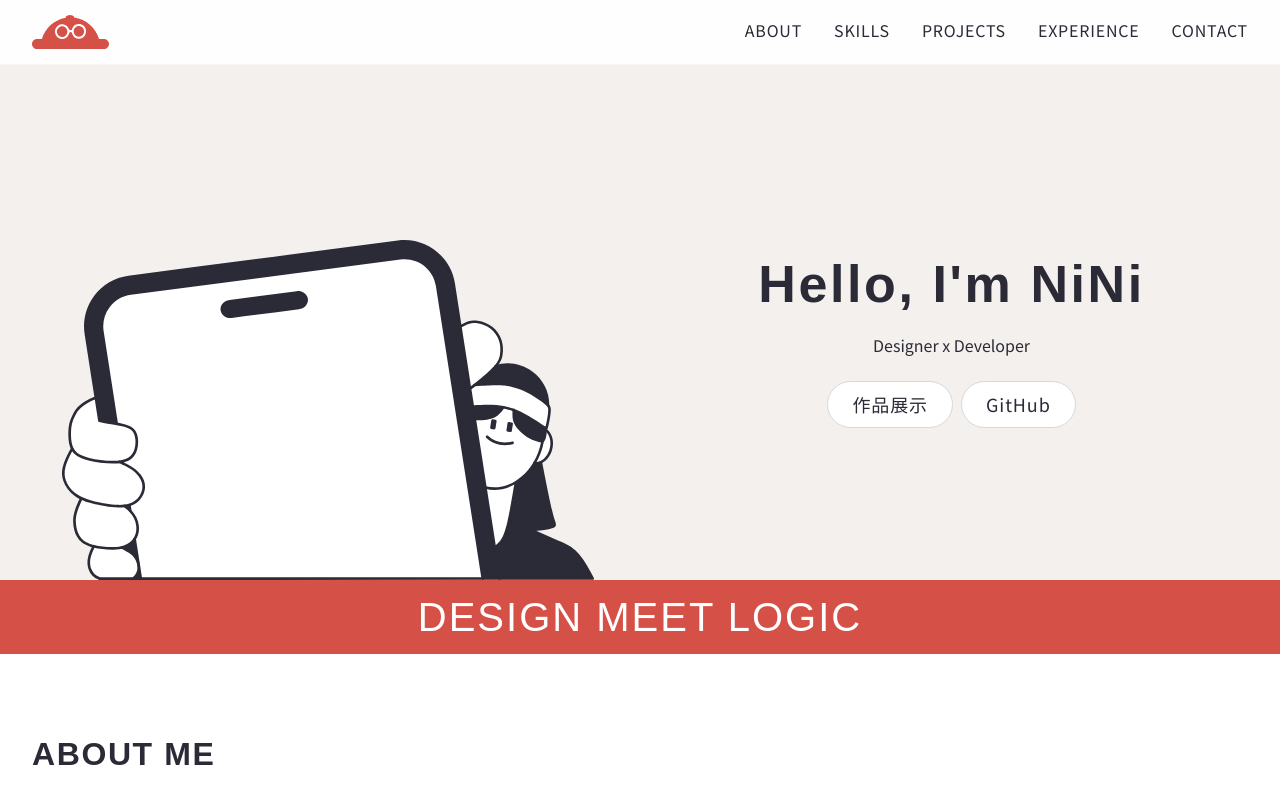
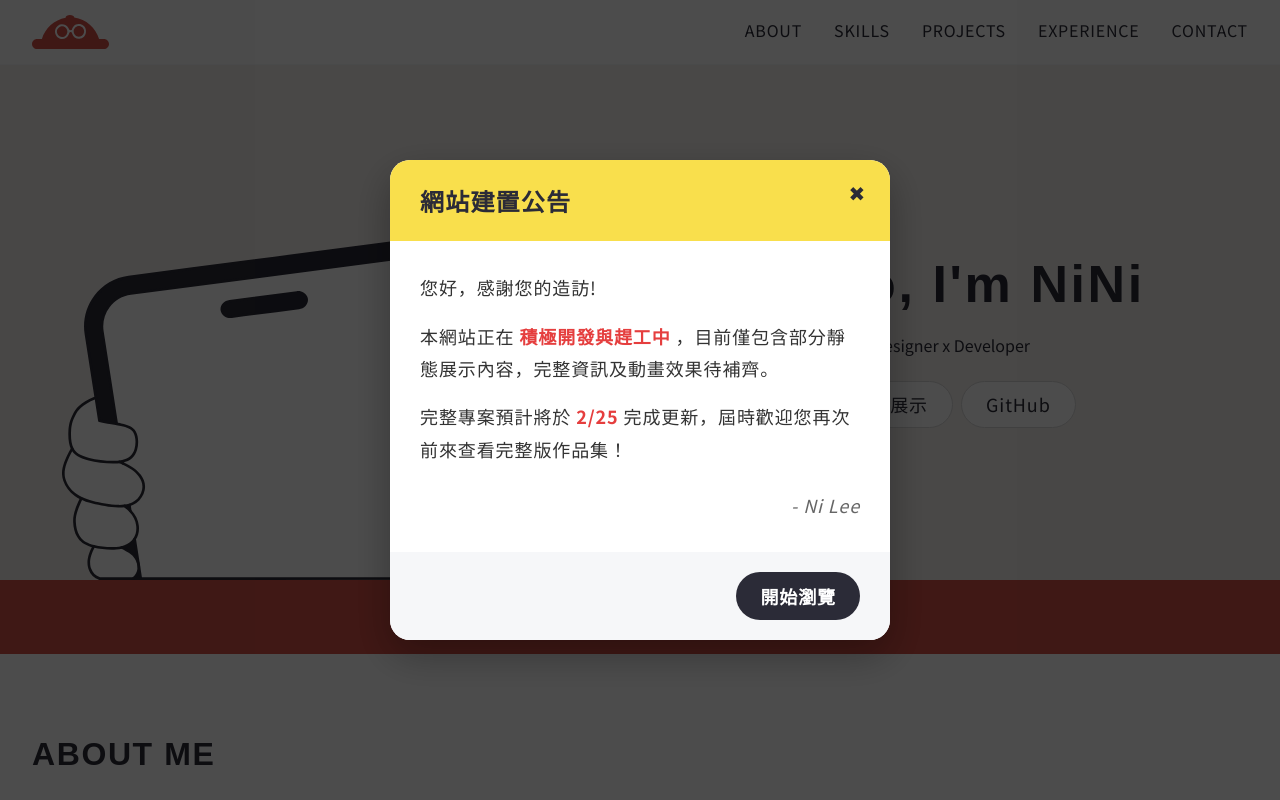
Before and after one commit to NLeeii/portfolio, a Vue app: page / in a window 1280 px wide. Shown: the top 800 px of the page. Built offline with nearby package versions, Linux system fonts and the light colour scheme; a web font is replaced by a local one.

Commit message:
feat: 新增全站「建置中」公告彈窗

```diff
--- a/src/App.vue
+++ b/src/App.vue
@@ -1,16 +1,18 @@
 <script setup lang="ts">
-import Navbar from './components/layout/Navbar.vue';
-import Footer from './components/layout/Footer.vue';
-import HeroSection from './components/sections/HeroSection.vue';
-import AboutSection from './components/sections/AboutSection.vue';
-import SkillsSection from './components/sections/SkillsSection.vue';
-import ProjectsSection from './components/sections/ProjectsSection.vue';
-import ExperienceSection from './components/sections/ExperienceSection.vue';
-import ContactSection from './components/sections/ContactSection.vue';
+import Navbar from '@/components/layout/Navbar.vue';
+import Footer from '@/components/layout/Footer.vue';
+import HeroSection from '@/components/sections/HeroSection.vue';
+import AboutSection from '@/components/sections/AboutSection.vue';
+import SkillsSection from '@/components/sections/SkillsSection.vue';
+import ProjectsSection from '@/components/sections/ProjectsSection.vue';
+import ExperienceSection from '@/components/sections/ExperienceSection.vue';
+import ContactSection from '@/components/sections/ContactSection.vue';
+import SiteNoticeModal from '@/components/common/SiteNoticeModal.vue';
 </script>
 
 <template>
   <div class="app_container">
+    <SiteNoticeModal />
     <Navbar />
     <main>
       <HeroSection />
--- /dev/null
+++ b/src/components/common/SiteNoticeModal.vue
@@ -0,0 +1,161 @@
+<script setup lang="ts">
+import { ref, onMounted } from 'vue';
+
+const isVisible = ref(false);
+
+// 當組件掛載完成時，自動將它設為 true 來顯示彈窗
+onMounted(() => {
+  setTimeout(() => {
+    isVisible.value = true;
+    document.body.style.overflow = 'hidden';
+  }, 500);
+})
+
+const closeModal = () => {
+  isVisible.value = false;
+  document.body.style.overflow = '';
+}
+</script>
+
+<template>
+  <Transition name="fade">
+    <div class="notice-overlay" v-if="isVisible" @click.self="closeModal">
+      <div class="notice-modal">
+        <button class="close-btn" @click="closeModal">✖</button>
+        <div class="notice-header">
+          <h2>網站建置公告</h2>
+        </div>
+        <div class="notice-content">
+          <p>您好，感謝您的造訪!</p>
+          <p>
+            本網站正在 <strong>積極開發與趕工中</strong> ，目前僅包含部分靜態展示內容，完整資訊及動畫效果待補齊。
+          </p>
+          <p>
+            完整專案預計將於 <strong>2/25</strong> 完成更新，屆時歡迎您再次前來查看完整版作品集！
+          </p>
+          <p class="signature">- Ni Lee</p>
+        </div>
+        <div class="notice-footer">
+          <button class="ok-btn" @click="closeModal">開始瀏覽</button>
+        </div>
+      </div>
+    </div>
+  </Transition>
+</template>
+
+<style lang="scss" scoped>
+.notice-overlay {
+  position: fixed;
+  top: 0;
+  left: 0;
+  width: 100vw;
+  height: 100vh;
+  background-color: rgba(0, 0, 0, 0.7);
+  z-index: 9999;
+  display: flex;
+  justify-content: center;
+  align-items: center;
+  padding: 20px;
+}
+
+.notice-modal {
+  position: relative;
+  width: 100%;
+  max-width: 500px;
+  background-color: $white;
+  border-radius: $radius_sm;
+  box-shadow: 0 15px 40px rgba(0,0,0,0.3);
+  overflow: hidden;
+  display: flex;
+  flex-direction: column;
+}
+
+.close-btn {
+  position: absolute;
+  top: 15px;
+  right: 15px;
+  width: 36px;
+  height: 36px;
+  background-color: transparent;
+  color: $black;
+  border: none;
+  border-radius: 50%;
+  font-size: 20px;
+  cursor: pointer;
+  display: flex;
+  justify-content: center;
+  align-items: center;
+  transition: background-color 0.2s;
+
+  &:hover {
+    background-color: $gray_light;
+  }
+}
+
+.notice-header {
+  background-color: $accent;
+  padding: 24px 30px;
+
+  h2 {
+    @include title2(true);
+    margin: 0;
+    color: $black;
+  }
+}
+
+.notice-content {
+  padding: 30px;
+  @include body1;
+  color: #333;
+  line-height: 1.8;
+
+  p {
+    margin-bottom: 16px;
+  }
+  strong {
+    font-weight: bold;
+    color: #e53e3e; // 紅色強調
+  }
+
+  .signature {
+    text-align: right;
+    font-style: italic;
+    color: #666;
+    margin-top: 24px;
+    margin-bottom: 0;
+  }
+}
+
+.notice-footer {
+  padding: 20px 30px;
+  background-color: $gray_light;
+  display: flex;
+  justify-content: flex-end;
+
+  .ok-btn {
+    padding: 10px 24px;
+    @include body1(true);
+    background-color: $black;
+    color: $white;
+    border: none;
+    border-radius: $radius_full;
+    cursor: pointer;
+    transition: opacity 0.2s;
+
+    &:hover {
+      opacity: 0.8;
+    }
+  }
+}
+
+/* 彈窗淡入淡出動畫 */
+.fade-enter-active,
+.fade-leave-active {
+  transition: opacity 0.4s ease;
+}
+
+.fade-enter-from,
+.fade-leave-to {
+  opacity: 0;
+}
+</style>
```
